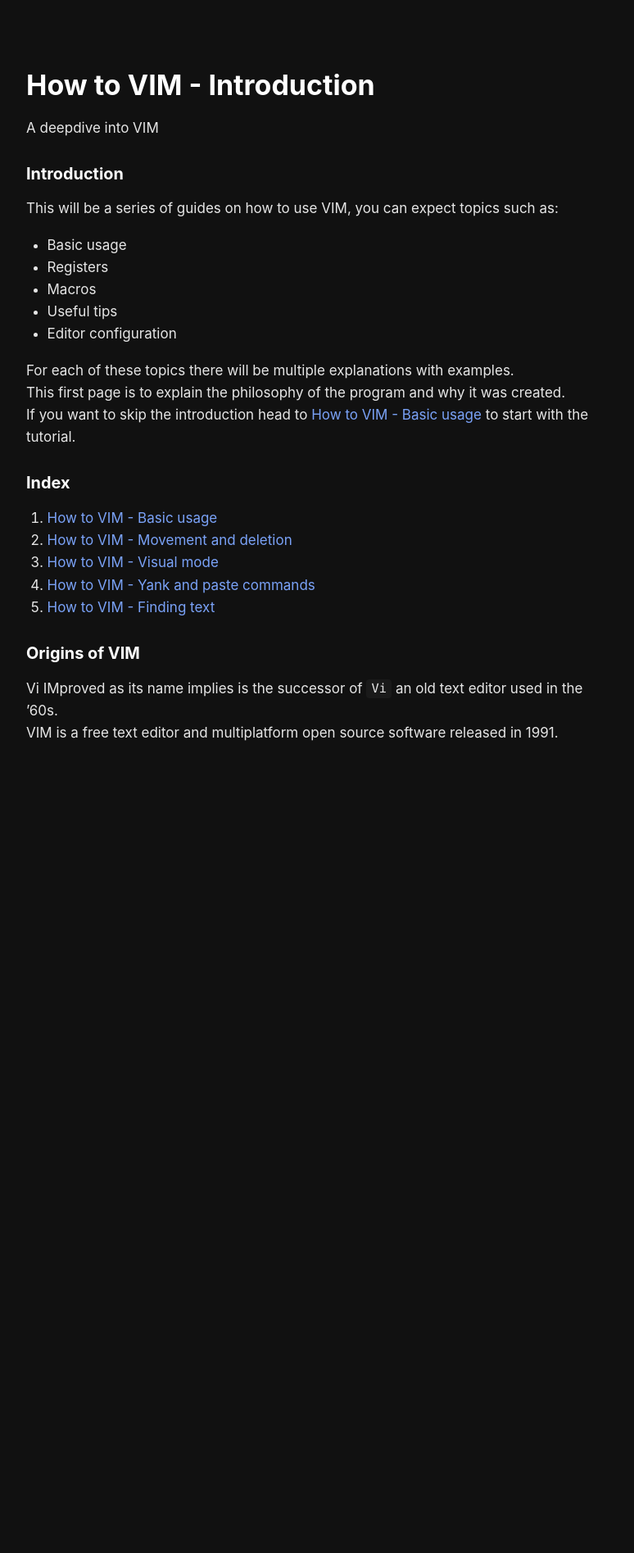
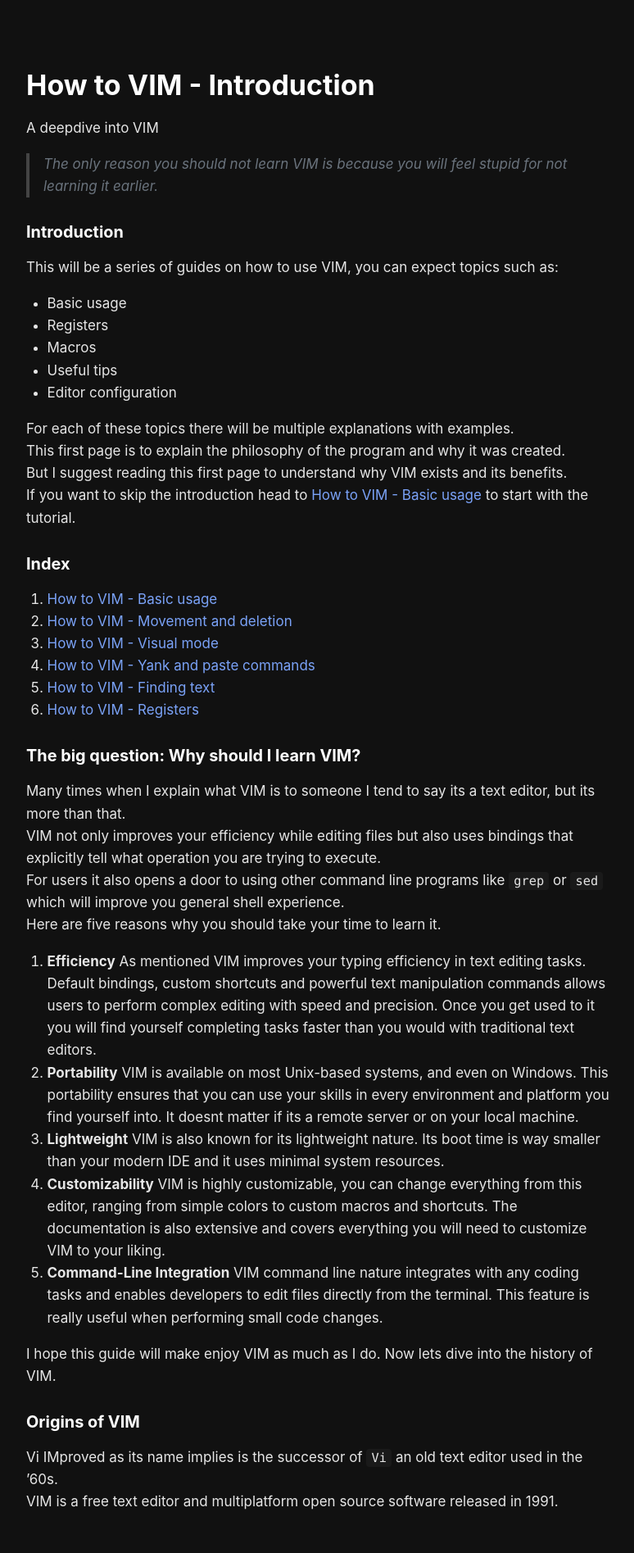
Before and after one commit to borrasnil/website, a Jekyll site: the page built from tutorials/vim-0.md, in a window 1280 px wide. Shown: the whole page at 82% size, without its empty margins (248-1022 px from the left). Built offline with Jekyll 4.4.1, drawn with Linux system fonts in a browser that asks for light colours; before the commit the page ends 957 px from its top, so only the background shows below that.

Commit message:
feat: explained why you should use VIM

```diff
--- a/tutorials/vim-0.md
+++ b/tutorials/vim-0.md
@@ -4,6 +4,8 @@ title: Introduction - How to VIM
 
 # How to VIM - Introduction
 A deepdive into VIM
+
+> _The only reason you should not learn VIM is because you will feel stupid for not learning it earlier._
 
 ### Introduction
 This will be a series of guides on how to use VIM, you can expect topics such as:
@@ -15,6 +17,7 @@ This will be a series of guides on how to use VIM, you can expect topics such as
 
 For each of these topics there will be multiple explanations with examples.\
 This first page is to explain the philosophy of the program and why it was created.\
+But I suggest reading this first page to understand why VIM exists and its benefits.\
 If you want to skip the introduction head to [How to VIM - Basic usage](/tutorials/vim-1) to start with the tutorial.
 
 ### Index
@@ -23,6 +26,25 @@ If you want to skip the introduction head to [How to VIM - Basic usage](/tutoria
 3. [How to VIM - Visual mode](vim-3)
 4. [How to VIM - Yank and paste commands](vim-4)
 5. [How to VIM - Finding text](vim-5)
+6. [How to VIM - Registers]()
+
+### The big question: Why should I learn VIM?
+Many times when I explain what VIM is to someone I tend to say its a text editor, but its more than that.\
+VIM not only improves your efficiency while editing files but also uses bindings that explicitly tell what operation you are trying to execute.\
+For users it also opens a door to using other command line programs like `grep` or `sed` which will improve you general shell experience.\
+Here are five reasons why you should take your time to learn it.
+1. **Efficiency**
+	As mentioned VIM improves your typing efficiency in text editing tasks. Default bindings, custom shortcuts and powerful text manipulation commands allows users to perform complex editing with speed and precision. Once you get used to it you will find yourself completing tasks faster than you would with traditional text editors.
+2. **Portability**
+	VIM is available on most Unix-based systems, and even on Windows. This portability ensures that you can use your skills in every environment and platform you find yourself into. It doesnt matter if its a remote server or on your local machine.
+3. **Lightweight**
+	VIM is also known for its lightweight nature. Its boot time is way smaller than your modern IDE and it uses minimal system resources.
+4. **Customizability**
+	VIM is highly customizable, you can change everything from this editor, ranging from simple colors to custom macros and shortcuts. The documentation is also extensive and covers everything you will need to customize VIM to your liking.
+5. **Command-Line Integration**
+	VIM command line nature integrates with any coding tasks and enables developers to edit files directly from the terminal. This feature is really useful when performing small code changes.
+
+I hope this guide will make enjoy VIM as much as I do. Now lets dive into the history of VIM.
 
 ### Origins of VIM
 Vi IMproved as its name implies is the successor of `Vi` an old text editor used in the '60s.\
```
